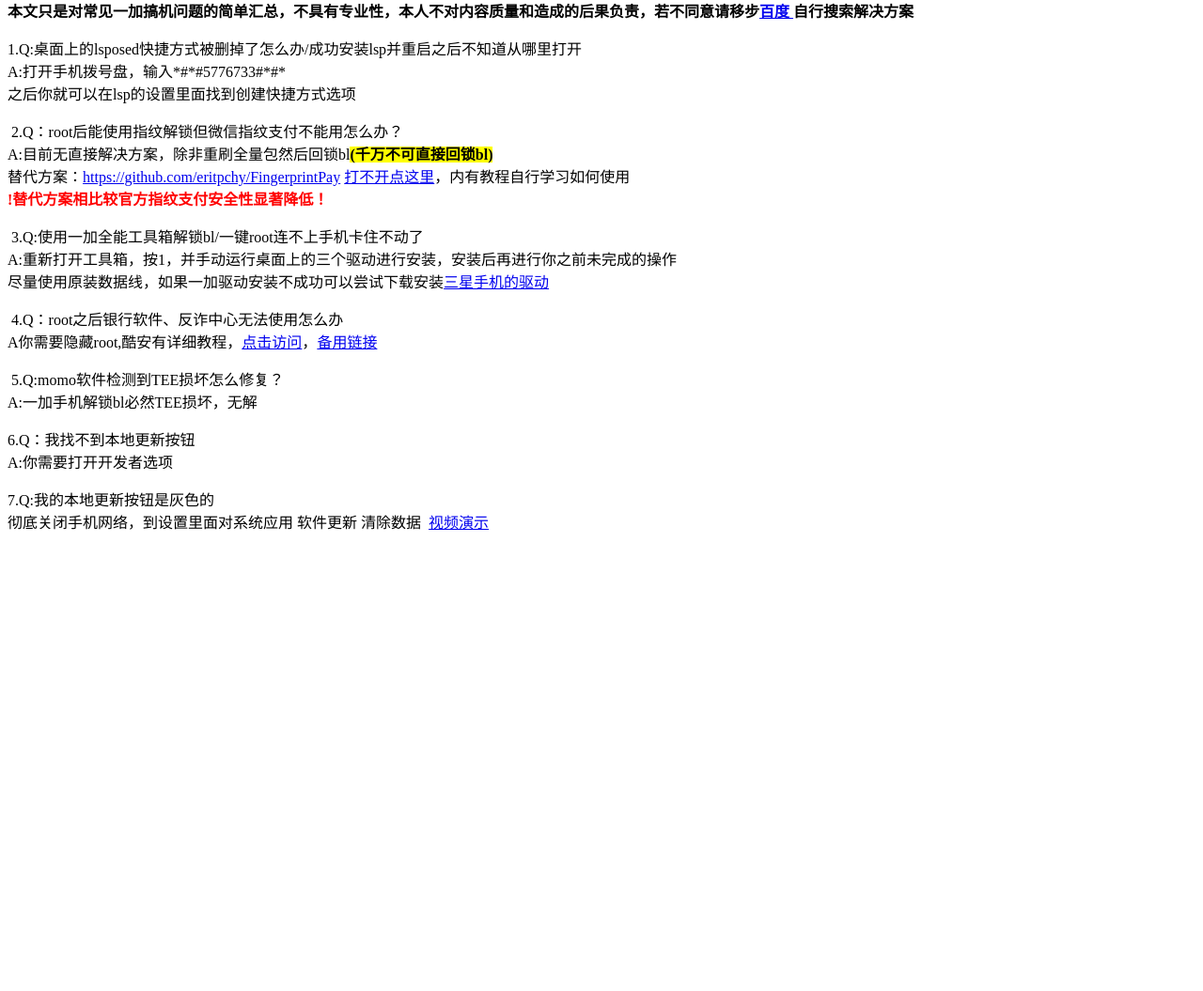
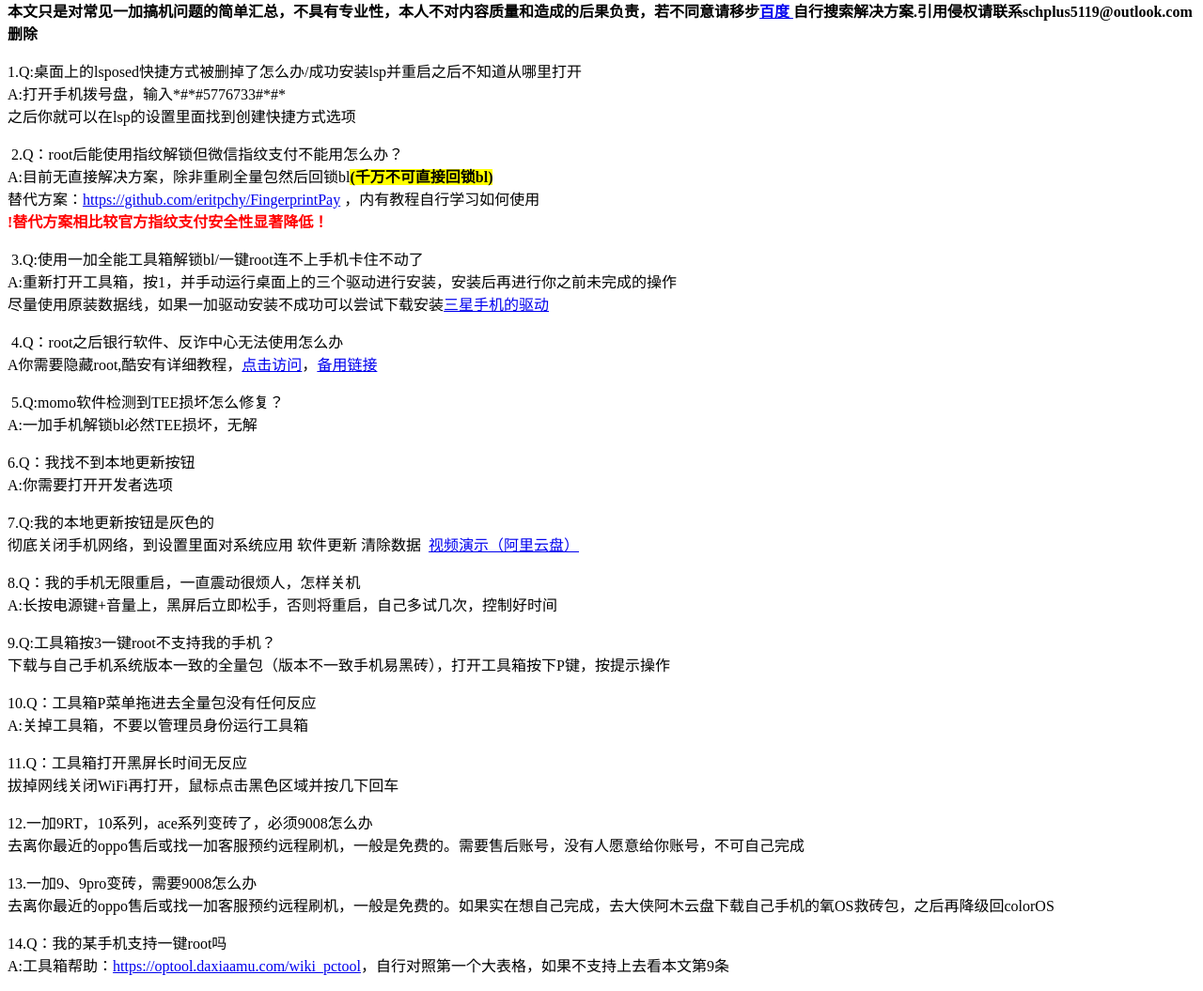
Before and after one commit to sch-lda/sch-lda.github.io, a plain HTML site: page index.html in a window 1280 px wide. Shown: the part 57-1112 px from the top of the page at 94% size. Before the commit the page ends 800 px from the top, so only its background shows below. Drawn offline with Linux system fonts and the light colour scheme.

Commit message:
Add files via upload

```diff
--- a/index.html
+++ b/index.html
@@ -7,13 +7,14 @@
 
 <body>
 <b><p>免责声明：</p></b>
-<b><p1> 本文只是对常见一加搞机问题的简单汇总，不具有专业性，本人不对内容质量和造成的后果负责，若不同意请移步<a href="https://www.baidu.com/">百度 </a>自行搜索解决方案 </p1></b>
+<b><p1> 本文只是对常见一加搞机问题的简单汇总，不具有专业性，本人不对内容质量和造成的后果负责，若不同意请移步<a href="https://www.baidu.com/">百度 </a>自行搜索解决方案.引用侵权请联系schplus5119@outlook.com删除 </p1>
+</b>
 <p>1.Q:桌面上的lsposed快捷方式被删掉了怎么办/成功安装lsp并重启之后不知道从哪里打开<br>
  A:打开手机拨号盘，输入*#*#5776733#*#*<br>
  之后你就可以在lsp的设置里面找到创建快捷方式选项</p>
 <p>&nbsp;2.Q：root后能使用指纹解锁但微信指纹支付不能用怎么办？<br>
   A:目前无直接解决方案，除非重刷全量包然后回锁bl<strong style="background-color:#FFFF00">(千万不可直接回锁bl)</strong><br>
-  替代方案：<a href="https://github.com/eritpchy/FingerprintPay">https://github.com/eritpchy/FingerprintPay</a> <a href="https://5.553.workers.dev/eritpchy/FingerprintPay">打不开点这里</a>，内有教程自行学习如何使用
+  替代方案：<a href="https://github.com/eritpchy/FingerprintPay">https://github.com/eritpchy/FingerprintPay</a> ，内有教程自行学习如何使用
   <br>
   <strong style="color:red" >!替代方案相比较官方指纹支付安全性显著降低！</strong></p>
 <p>&nbsp;3.Q:使用一加全能工具箱解锁bl/一键root连不上手机卡住不动了<br>A:重新打开工具箱，按1，并手动运行桌面上的三个驱动进行安装，安装后再进行你之前未完成的操作<br>
@@ -25,6 +26,20 @@
 <p>6.Q：我找不到本地更新按钮&nbsp;<br>
   A:你需要打开开发者选项</p>
 <p>7.Q:我的本地更新按钮是灰色的&nbsp;<br>
-彻底关闭手机网络，到设置里面对系统应用 软件更新 清除数据&nbsp; <a href="https://raw.githubusercontent.com/sch-lda/sch-lda.github.io/main/Record_2022-08-21-12-31-18.mp4">视频演示</a></p>
+  彻底关闭手机网络，到设置里面对系统应用 软件更新 清除数据&nbsp; <a href="https://www.aliyundrive.com/s/xrZqPYnjDoo">视频演示（阿里云盘）</a></p>
+<p>8.Q：我的手机无限重启，一直震动很烦人，怎样关机<br>
+  A:长按电源键+音量上，黑屏后立即松手，否则将重启，自己多试几次，控制好时间&nbsp;</p>
+<p>9.Q:工具箱按3一键root不支持我的手机？<br>
+  下载与自己手机系统版本一致的全量包（版本不一致手机易黑砖），打开工具箱按下P键，按提示操作&nbsp;</p>
+<p>10.Q：工具箱P菜单拖进去全量包没有任何反应<br>
+  A:关掉工具箱，不要以管理员身份运行工具箱&nbsp;</p>
+<p>11.Q：工具箱打开黑屏长时间无反应<br>
+  拔掉网线关闭WiFi再打开，鼠标点击黑色区域并按几下回车&nbsp;</p>
+<p>12.一加9RT，10系列，ace系列变砖了，必须9008怎么办&nbsp;<br>
+  去离你最近的oppo售后或找一加客服预约远程刷机，一般是免费的。需要售后账号，没有人愿意给你账号，不可自己完成</p>
+<p>13.一加9、9pro变砖，需要9008怎么办 <br>
+  去离你最近的oppo售后或找一加客服预约远程刷机，一般是免费的。如果实在想自己完成，去大侠阿木云盘下载自己手机的氧OS救砖包，之后再降级回colorOS</p>
+<p>14.Q：我的某手机支持一键root吗&nbsp;<br>
+  A:工具箱帮助：<a href="https://optool.daxiaamu.com/wiki_pctool">https://optool.daxiaamu.com/wiki_pctool</a>，自行对照第一个大表格，如果不支持上去看本文第9条</p>
 </body>
 </html>
```
